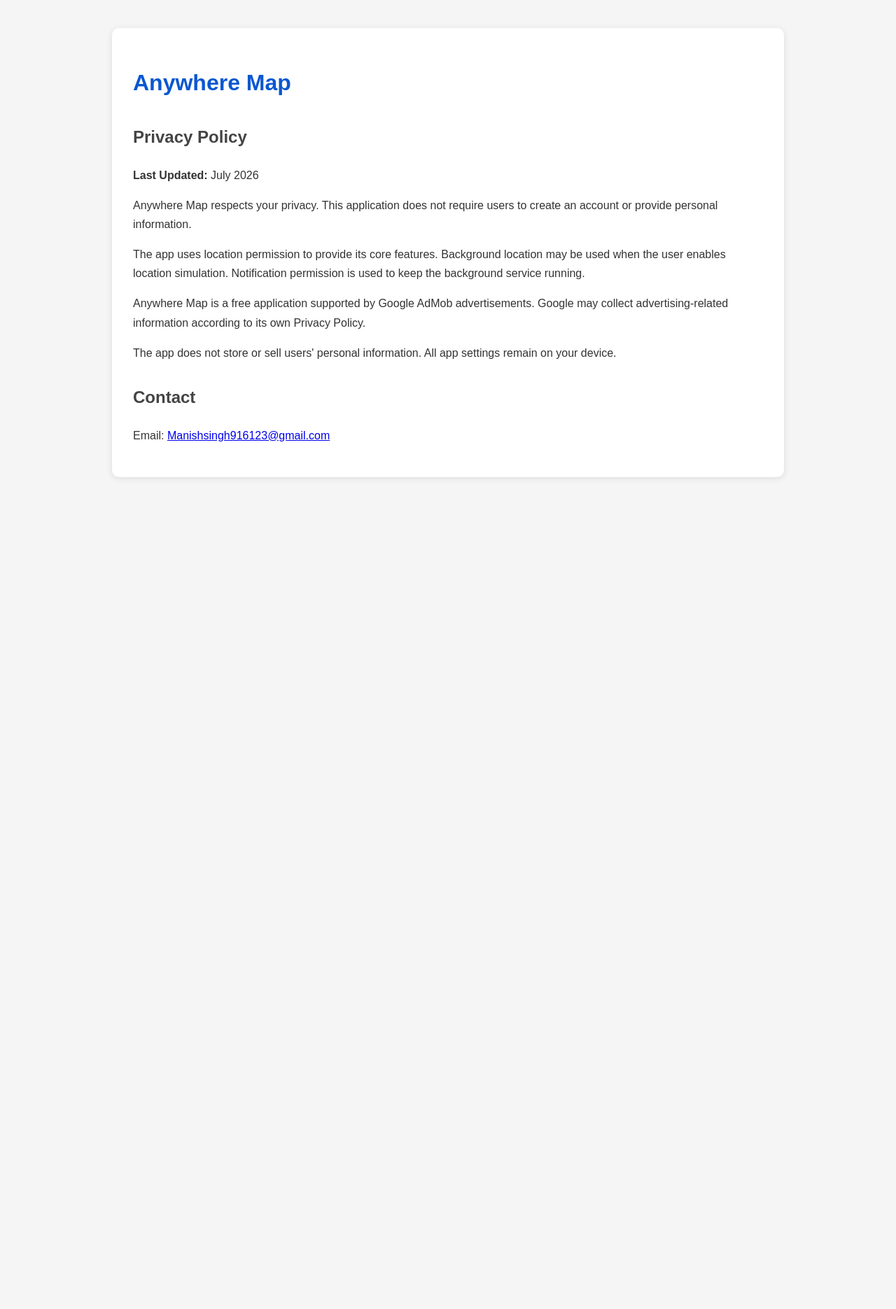
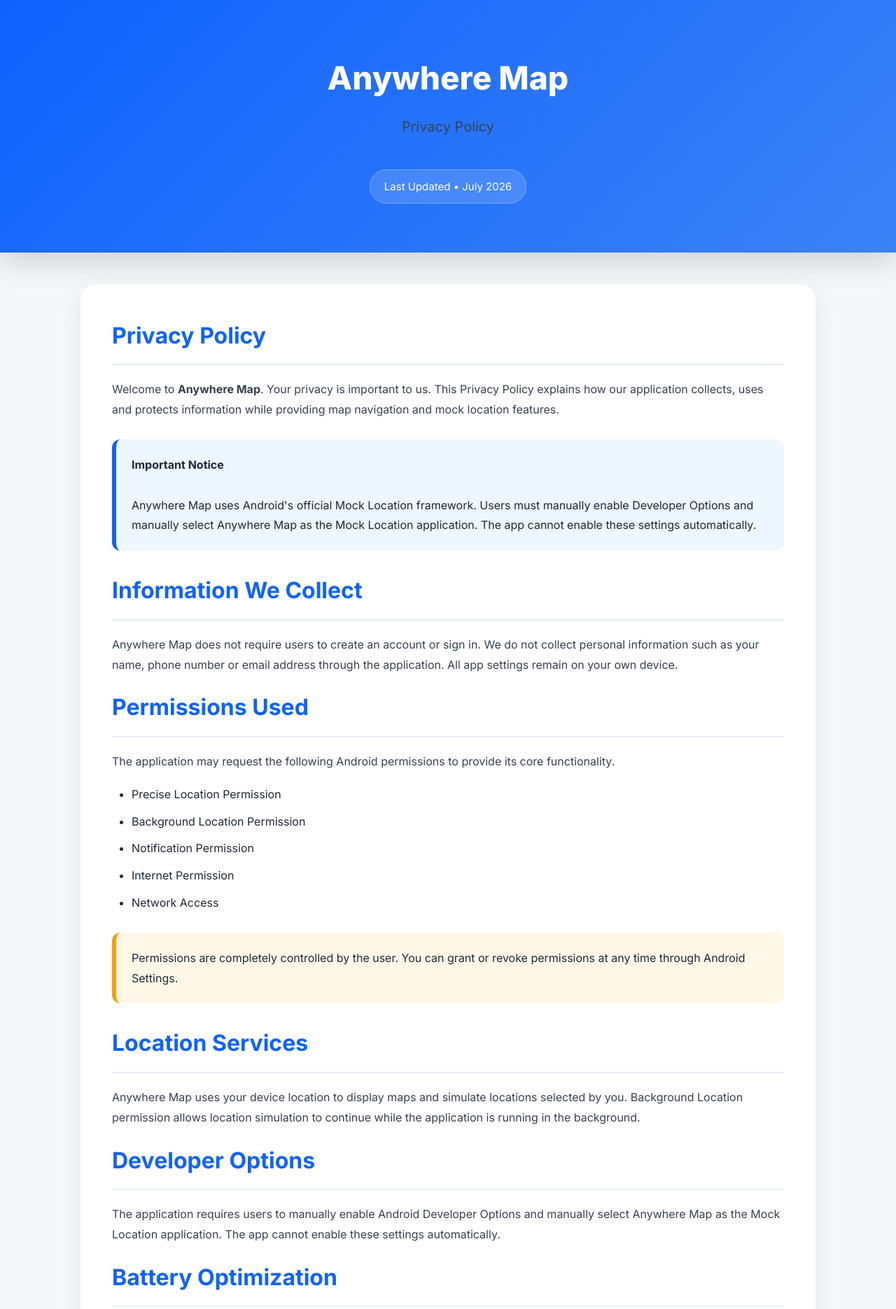
Before and after one commit to Anywheremap/Anywheremap, a plain HTML site: page index.html in a window 1280 px wide. Shown: the top 1871 px of the page at 70% size. Before the commit the page ends 800 px from the top, so only its background shows below. Drawn offline with Linux system fonts and the light colour scheme.

Commit message:
privacy policy

```diff
--- a/index.html
+++ b/index.html
@@ -1,79 +1,462 @@
 <!DOCTYPE html>
 <html lang="en">
 <head>
+
 <meta charset="UTF-8">
 <meta name="viewport" content="width=device-width, initial-scale=1.0">
+
 <title>Anywhere Map - Privacy Policy</title>
 
+<link rel="preconnect" href="https://fonts.googleapis.com">
+<link rel="preconnect" href="https://fonts.gstatic.com" crossorigin>
+
+<link href="https://fonts.googleapis.com/css2?family=Inter:wght@300;400;500;600;700;800&display=swap" rel="stylesheet">
+
 <style>
+
+*{
+margin:0;
+padding:0;
+box-sizing:border-box;
+}
+
 body{
-font-family:Arial,Helvetica,sans-serif;
-background:#f5f5f5;
-margin:0;
-padding:40px;
-line-height:1.7;
-color:#333;
+
+font-family:'Inter',sans-serif;
+background:#f5f7fb;
+color:#1f2937;
+line-height:1.8;
+
 }
+
+header{
+
+background:linear-gradient(135deg,#0F62FE,#3B82F6);
+color:white;
+padding:70px 20px;
+text-align:center;
+box-shadow:0 15px 40px rgba(0,0,0,.15);
+
+}
+
+header h1{
+
+font-size:46px;
+font-weight:800;
+margin-bottom:10px;
+
+}
+
+header p{
+
+font-size:20px;
+opacity:.95;
+
+}
+
+.badge{
+
+display:inline-block;
+margin-top:25px;
+padding:10px 20px;
+background:rgba(255,255,255,.15);
+border:1px solid rgba(255,255,255,.25);
+border-radius:30px;
+backdrop-filter:blur(10px);
+font-size:15px;
+
+}
+
 .container{
-max-width:900px;
-margin:auto;
-background:white;
-padding:30px;
-border-radius:10px;
-box-shadow:0 2px 10px rgba(0,0,0,.1);
+
+width:92%;
+max-width:1050px;
+margin:45px auto;
+
 }
-h1{
-color:#0B57D0;
+
+.card{
+
+background:#fff;
+padding:45px;
+border-radius:22px;
+box-shadow:0 12px 35px rgba(0,0,0,.08);
+margin-bottom:35px;
+
 }
+
 h2{
-margin-top:30px;
-color:#444;
+
+font-size:32px;
+color:#0F62FE;
+margin-bottom:20px;
+padding-bottom:12px;
+border-bottom:2px solid #e8edf7;
+
 }
+
+h3{
+
+font-size:22px;
+margin-top:28px;
+margin-bottom:12px;
+color:#111827;
+
+}
+
+p{
+
+margin-bottom:18px;
+font-size:16px;
+color:#374151;
+
+}
+
+ul{
+
+padding-left:28px;
+margin-bottom:20px;
+
+}
+
+li{
+
+margin-bottom:10px;
+
+}
+
+.info{
+
+background:#EEF6FF;
+border-left:6px solid #0F62FE;
+padding:22px;
+border-radius:12px;
+margin:28px 0;
+
+}
+
+.warning{
+
+background:#FFF8E8;
+border-left:6px solid #F59E0B;
+padding:22px;
+border-radius:12px;
+margin:28px 0;
+
+}
+
+.contact{
+
+background:#F8FAFC;
+padding:25px;
+border-radius:15px;
+border:1px solid #E5E7EB;
+margin-top:25px;
+
+}
+
+a{
+
+color:#0F62FE;
+text-decoration:none;
+
+}
+
+a:hover{
+
+text-decoration:underline;
+
+}
+
+footer{
+
+margin-top:60px;
+background:#111827;
+color:#D1D5DB;
+padding:45px 20px;
+text-align:center;
+
+}
+
+footer h3{
+
+color:white;
+margin-bottom:10px;
+
+}
+
+footer p{
+
+color:#D1D5DB;
+
+}
+
+@media(max-width:768px){
+
+header{
+
+padding:55px 20px;
+
+}
+
+header h1{
+
+font-size:34px;
+
+}
+
+header p{
+
+font-size:17px;
+
+}
+
+.card{
+
+padding:25px;
+
+}
+
+h2{
+
+font-size:27px;
+
+}
+
+}
+
 </style>
 
 </head>
 
 <body>
 
-<div class="container">
+<header>
 
 <h1>Anywhere Map</h1>
 
+<p>Privacy Policy</p>
+
+<div class="badge">
+
+Last Updated • July 2026
+
+</div>
+
+</header>
+
+<div class="container">
+
+<div class="card">
+
 <h2>Privacy Policy</h2>
 
-<p><strong>Last Updated:</strong> July 2026</p>
+<p>
+
+Welcome to <strong>Anywhere Map</strong>.
+
+Your privacy is important to us. This Privacy Policy explains how our application collects, uses and protects information while providing map navigation and mock location features.
+
+</p>
+
+<div class="info">
+
+<strong>Important Notice</strong><br><br>
+
+Anywhere Map uses Android's official Mock Location framework.
+
+Users must manually enable Developer Options and manually select Anywhere Map as the Mock Location application.
+
+The app cannot enable these settings automatically.
+
+</div>
+
+<h2>Information We Collect</h2>
 
 <p>
-Anywhere Map respects your privacy.
-This application does not require users to create an account or provide personal information.
+
+Anywhere Map does not require users to create an account or sign in.
+
+We do not collect personal information such as your name, phone number or email address through the application.
+
+All app settings remain on your own device.
+
 </p>
 
+<h2>Permissions Used</h2>
+
 <p>
-The app uses location permission to provide its core features.
-Background location may be used when the user enables location simulation.
-Notification permission is used to keep the background service running.
+
+The application may request the following Android permissions to provide its core functionality.
+
 </p>
 
+<ul>
+
+<li>Precise Location Permission</li>
+
+<li>Background Location Permission</li>
+
+<li>Notification Permission</li>
+
+<li>Internet Permission</li>
+
+<li>Network Access</li>
+
+</ul>
+
+<div class="warning">
+
+Permissions are completely controlled by the user.
+
+You can grant or revoke permissions at any time through Android Settings.
+
+</div>
+
+<h2>Location Services</h2>
+
 <p>
-Anywhere Map is a free application supported by Google AdMob advertisements.
-Google may collect advertising-related information according to its own Privacy Policy.
+
+Anywhere Map uses your device location to display maps and simulate locations selected by you.
+
+Background Location permission allows location simulation to continue while the application is running in the background.
+
 </p>
 
+<h2>Developer Options</h2>
+
 <p>
-The app does not store or sell users' personal information.
-All app settings remain on your device.
+
+The application requires users to manually enable Android Developer Options and manually select Anywhere Map as the Mock Location application.
+
+The app cannot enable these settings automatically.
+
+</p>
+
+<h2>Battery Optimization</h2>
+
+<p>
+
+For reliable background operation, some Android devices may require Battery Optimization to be disabled for Anywhere Map.
+
+This setting is optional and remains under the user's control.
+
+</p>
+
+<h2>Notifications</h2>
+
+<p>
+
+Anywhere Map may display a foreground service notification while location simulation is active.
+
+These notifications are used only for proper operation of background services.
+
+</p>
+
+<h2>Advertising</h2>
+
+<p>
+
+Anywhere Map is a free application supported by Google AdMob advertisements.
+
+Google may collect certain non-personal information such as advertising identifiers and device information in accordance with its own Privacy Policy.
+
+</p>
+
+<h2>Data Storage</h2>
+
+<p>
+
+The application does not operate its own servers for storing user information.
+
+App settings and preferences remain locally on your own device.
+
+</p>
+
+<h2>Third-Party Services</h2>
+
+<ul>
+
+<li>Google Play Services</li>
+
+<li>Google Maps SDK</li>
+
+<li>Google AdMob</li>
+
+</ul>
+
+<h2>Children's Privacy</h2>
+
+<p>
+
+Anywhere Map is not intended for children under the age of 13.
+
+We do not knowingly collect personal information from children.
+
+</p>
+
+<h2>Policy Updates</h2>
+
+<p>
+
+We may update this Privacy Policy from time to time.
+
+Any future updates will be published on this page.
+
 </p>
 
 <h2>Contact</h2>
 
+<div class="contact">
+
 <p>
-Email:
+
+If you have any questions regarding this Privacy Policy, please contact us.
+
+</p>
+
+<p>
+
+<strong>Email</strong><br>
+
 <a href="mailto:Manishsingh916123@gmail.com">
+
 Manishsingh916123@gmail.com
+
 </a>
+
 </p>
 
 </div>
 
+</div>
+
+</div>
+
+<footer>
+
+<h3>Anywhere Map</h3>
+
+<p>
+
+Privacy Policy
+
+</p>
+
+<p>
+
+Last Updated • July 2026
+
+</p>
+
+<p>
+
+© 2026 Anywhere Map. All Rights Reserved.
+
+</p>
+
+</footer>
+
 </body>
+
 </html>
```
